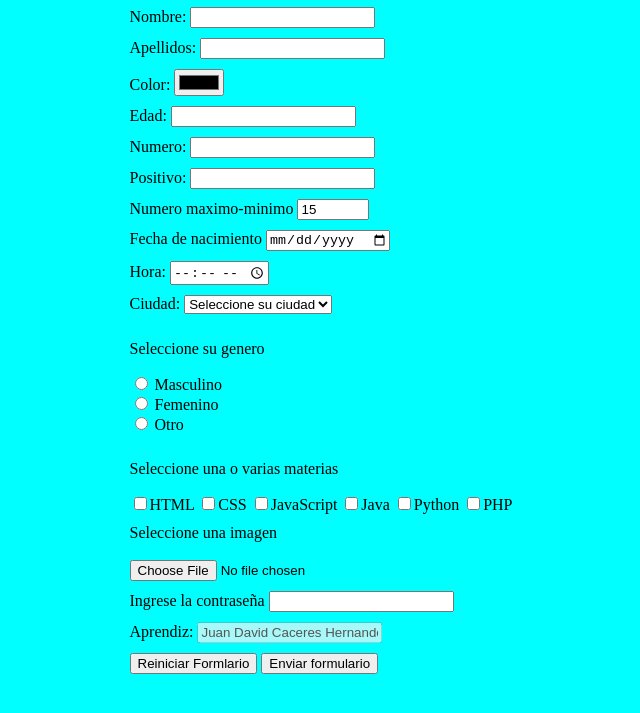
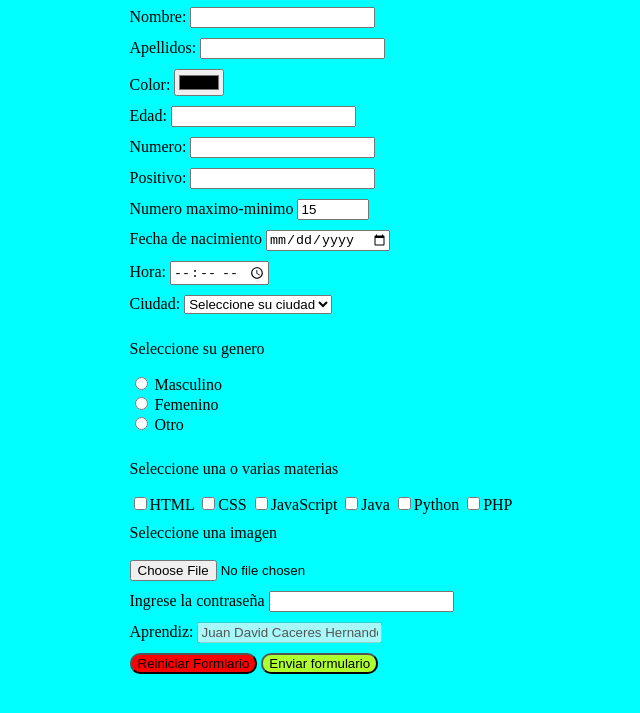
Before and after one commit to Javid495/Formulario_html, a plain HTML site: page index.html in a window 1280 px wide. Shown: the part 83-796 px from the top of the page, without its empty margins (319-959 px from the left). Drawn offline with Linux system fonts and the light colour scheme.

Commit message:
se añadieron algunos estilos

```diff
--- a/index.html
+++ b/index.html
@@ -106,8 +106,8 @@
             <input type="text" name="" value="Juan David Caceres Hernandez" disabled id="">
         </div>
         <div>
-            <button type="reset">Reiniciar Formlario</button>
-            <button type="submit">Enviar formulario</button>
+            <button class="reiniciar" type="reset">Reiniciar Formlario</button>
+            <button class="enviar" type="submit">Enviar formulario</button>
         </div>
     </form>
 </body>
--- a/style.css
+++ b/style.css
@@ -6,5 +6,18 @@ body{
 }
 div{
     padding-top: 10px;
-
 }
+.enviar{
+  background-color: greenyellow;
+  border-radius: 10px;
+}
+.enviar:hover{
+  background-color: green;
+}
+.reiniciar{
+  background-color: red;
+  border-radius: 10px;
+}
+.reiniciar:hover{
+  background-color: crimson;
+}
```
